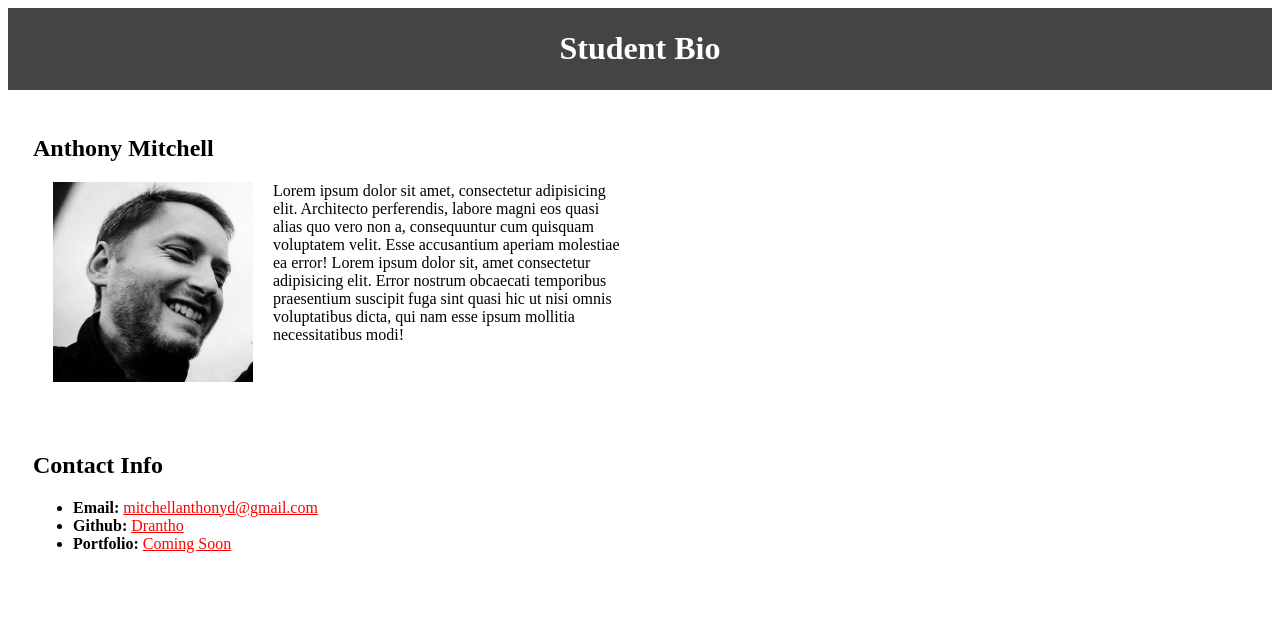
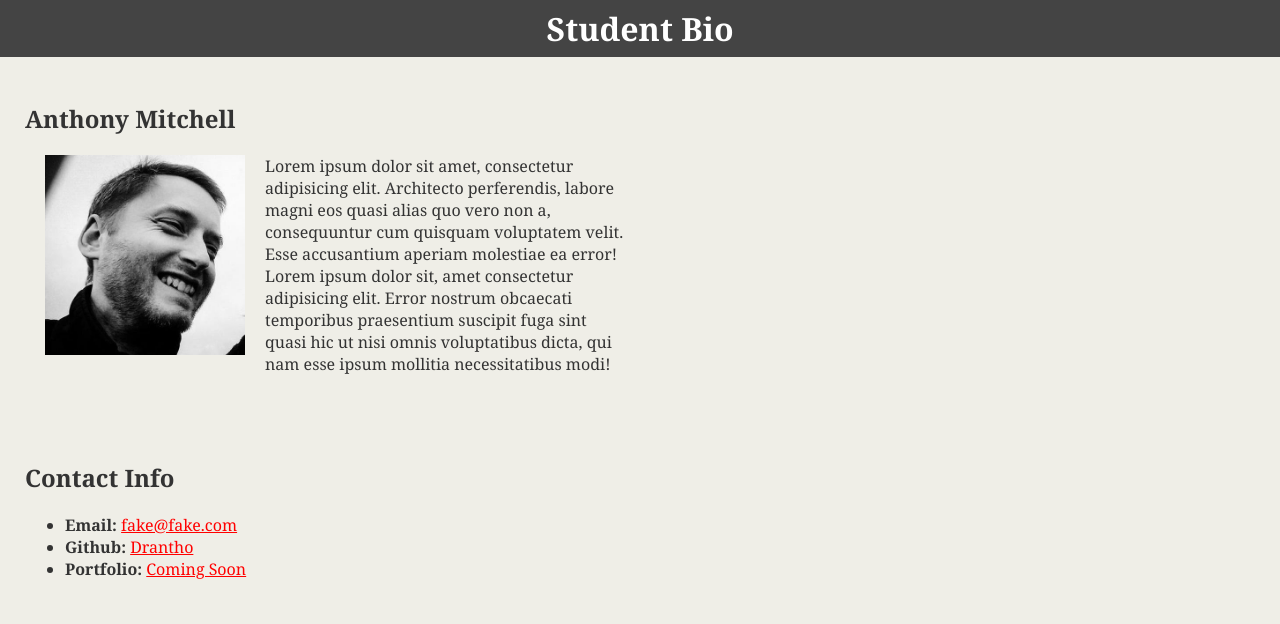
Before and after one commit to Drantho/uwstudentbio, a plain HTML site: page index.html in a window 1280 px wide. Drawn offline with Linux system fonts and the light colour scheme.

Commit message:
style refinements

```diff
--- a/style.css
+++ b/css/style.css
@@ -1,8 +1,15 @@
+body{
+    background-color: #efeee7;
+    font-family: Georgia, 'Times New Roman', Times, serif;
+    color: #333333;
+    padding: 0;
+    margin: 0;
+}
+
 header{
     background-color: #444444;
     text-align: center;
     color: white;
-    padding: 1px;
 }
 
 section{
@@ -10,6 +17,12 @@ section{
     width: 47%;
     vertical-align: top;
     padding: 25px;
+    margin: 0;
+}
+
+h1{
+    margin: 0;
+    padding: 7px;
 }
 
 img{
--- a/index.html
+++ b/index.html
@@ -5,7 +5,7 @@
     <meta charset="UTF-8">
     <meta name="viewport" content="width=device-width, initial-scale=1.0">
     <title>Bio</title>
-    <link rel="stylesheet" href="style.css">
+    <link rel="stylesheet" href="css/style.css">
 </head>
 
 <body>
@@ -27,7 +27,7 @@
         <section>
             <h2>Contact Info</h2>
             <ul>
-                <li><strong>Email:</strong> <a href="mailto:mitchellanthonyd@gmail.vom">mitchellanthonyd@gmail.com</a></li>
+                <li><strong>Email:</strong> <a href="mailto:fake@fake.vom">fake@fake.com</a></li>
                 <li><strong>Github: </strong><a href="https://github.com/Drantho">Drantho</a></li>
                 <li><strong>Portfolio: </strong><a href="#">Coming Soon</a></li>
             </ul>
```
